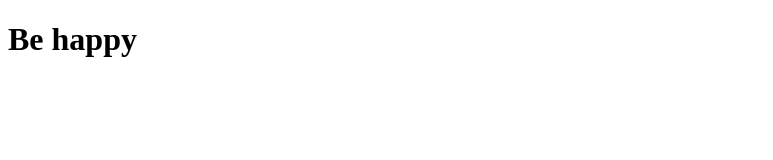
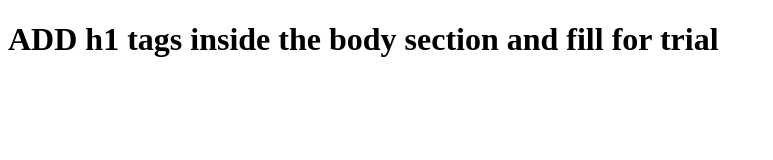
Before and after one commit to fdnassiri/FDN, a plain HTML site: page site/index.html in a window 1280 px wide. Shown: the whole page, without its empty margins (0-773 px from the left). Drawn offline with Linux system fonts and the light colour scheme.

Commit message:
My second version.

```diff
--- a/site/index.html
+++ b/site/index.html
@@ -1,9 +1,9 @@
 <!DOCTYPE html>
 <html>
 <head>
-	<title>TITLE</title>
+	<title>TITLE to be inserted here</title>
 </head>
 <body>
-<h1>Be happy</h1>
+<h1>ADD h1 tags inside the body section and fill for trial</h1>
 </body>
 </html>
```
